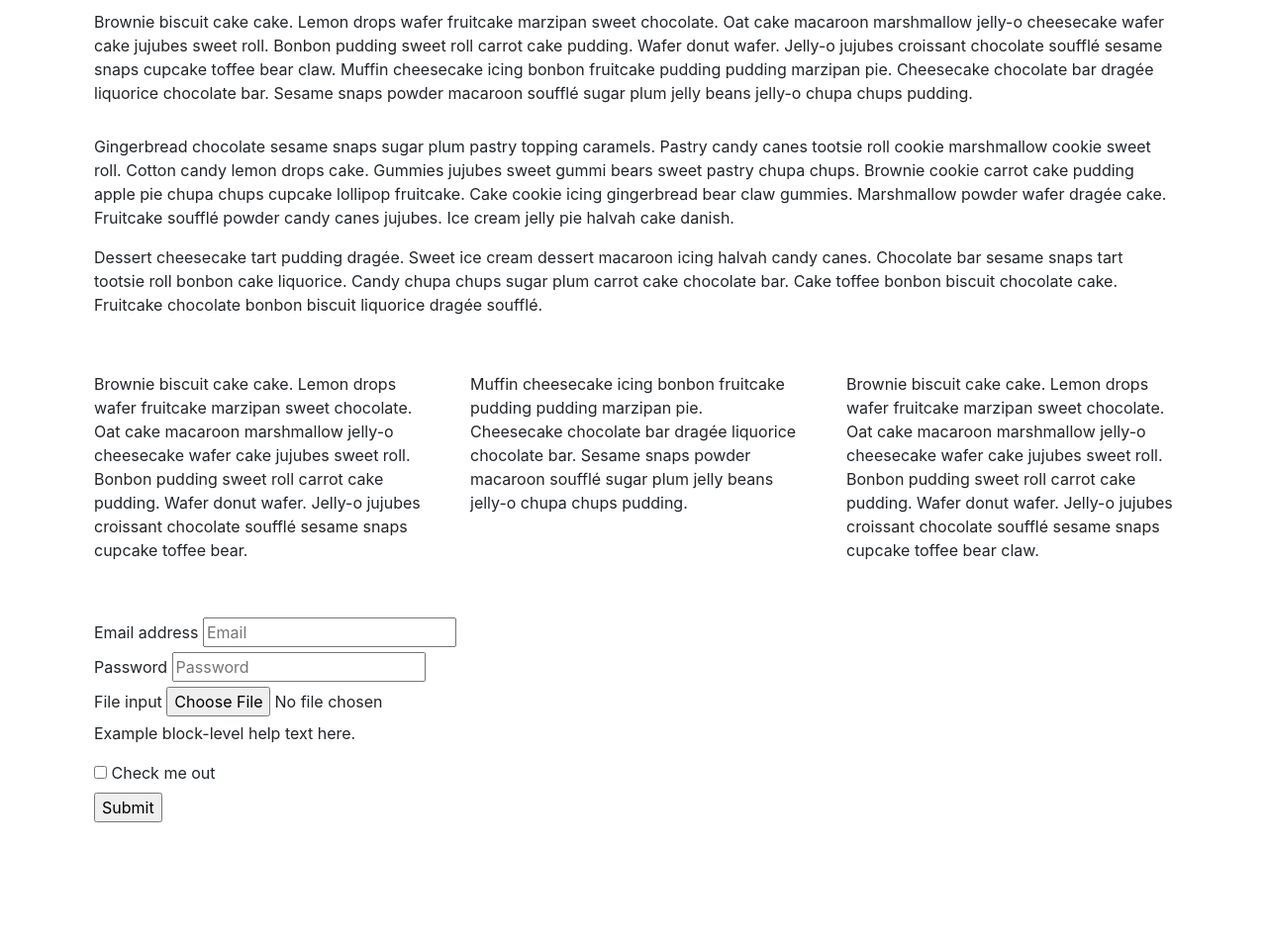
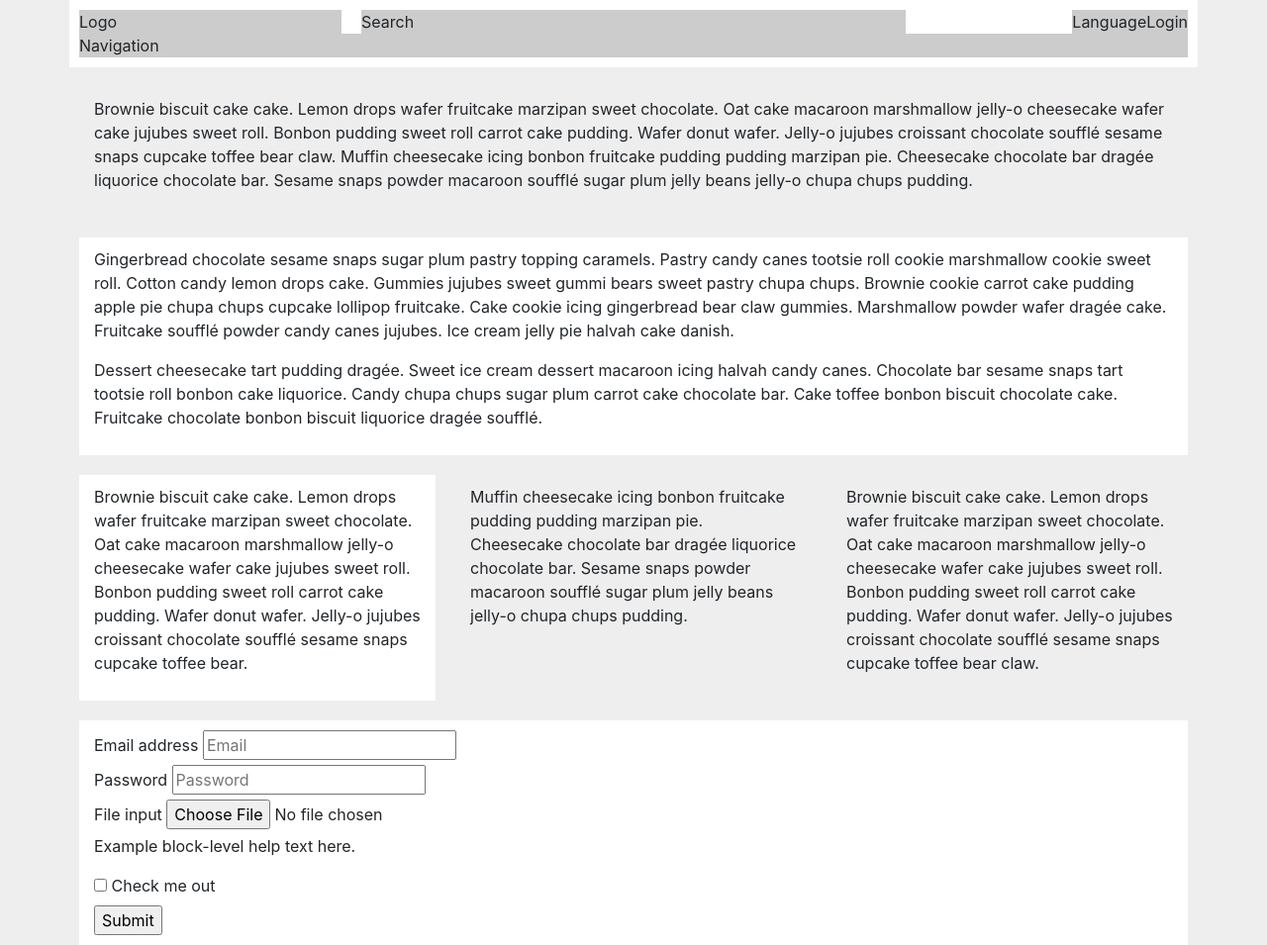
Before and after one commit to chris-at-github/play-prototype, a PHP site: page / in a window 1280 px wide. Shown: the whole page at 99% size. Before the commit the page ends 831 px from the top, so only its background shows below. Run offline with PHP 8.4, Linux system fonts and the light colour scheme; style sheets or scripts are compiled from the project's sources.

Commit message:
Header Grundstruktur erstellt

```diff
--- a/index.php
+++ b/index.php
@@ -13,8 +13,23 @@
 </head>
 <body>
 
+<div id="header" class="container--outer">
+	<div class="container--inner">
+		<div class="row">
+			<div id="logo" class="col-sm-3"><div class="section">Logo</div></div>
+			<div id="search" class="col-sm"><div class="section">Search</div></div>
+			<div class="col-sm-3 d-sm-flex justify-content-sm-end">
+				<div id="language" class="section">Language</div>
+				<div id="login" class="section">Login</div>
+			</div>
+		</div>
+
+		<div id="navigation"><div class="section">Navigation</div></div>
+	</div>
+</div>
+
 <div class="container--outer">
-	<div class="container--inner container--default container--space-bottom-none">
+	<div class="container--inner container--default">
 		<p>
 			Brownie biscuit cake cake. Lemon drops wafer fruitcake marzipan sweet chocolate. Oat cake macaroon marshmallow
 			jelly-o cheesecake wafer cake jujubes sweet roll. Bonbon pudding sweet roll carrot
--- /dev/null
+++ b/source/scss/play/_header.scss
@@ -0,0 +1,11 @@
+#header {
+	& {
+		padding: 10px;
+		background: #fff;
+	}
+
+	.section {
+		// border: 1px solid #fff;
+		background: #ccc;
+	}
+}
--- a/source/scss/play/_variables.scss
+++ b/source/scss/play/_variables.scss
@@ -8,3 +8,6 @@ $border-radius-sm: 0 !default;
 
 // Grid
 $grid-gutter-width: 20px !default;
+
+// Body
+$body-bg: #eee !default;
--- a/source/scss/screen.scss
+++ b/source/scss/screen.scss
@@ -43,3 +43,4 @@
 // Play
 // @import 'play/type';
 @import 'play/layout';
+@import 'play/header';
```
